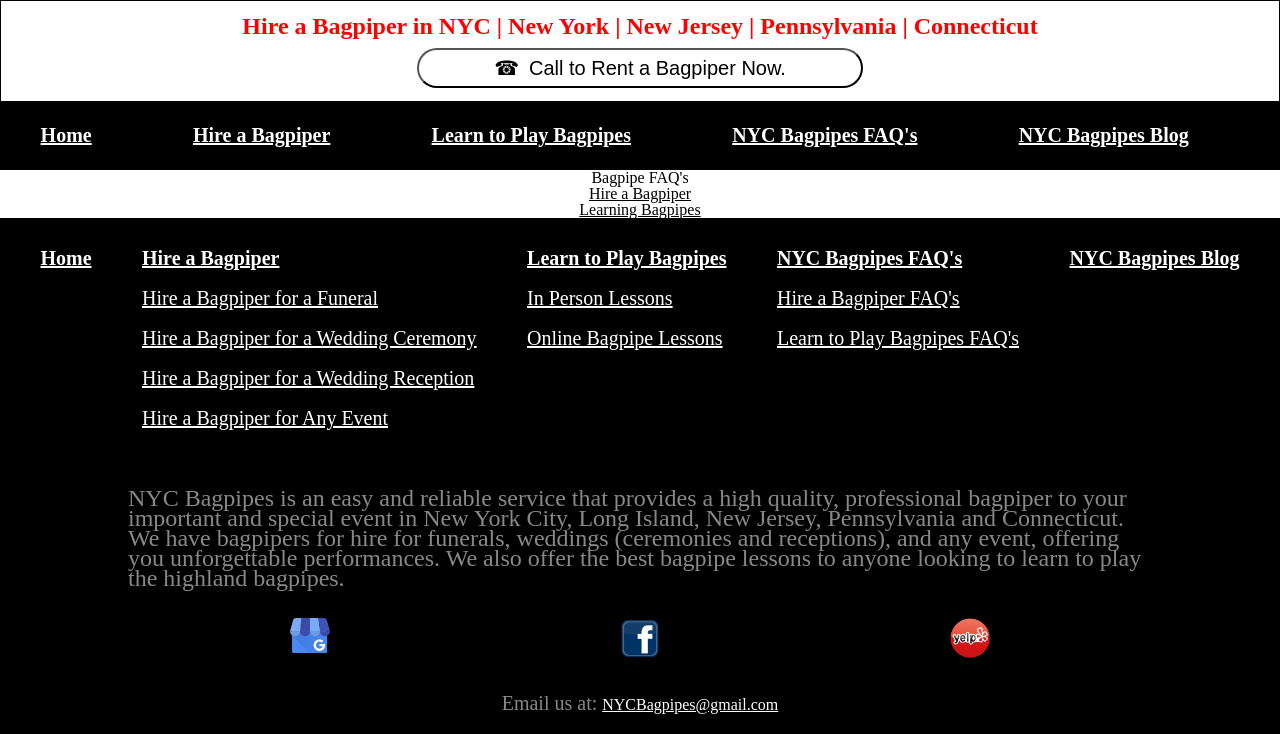
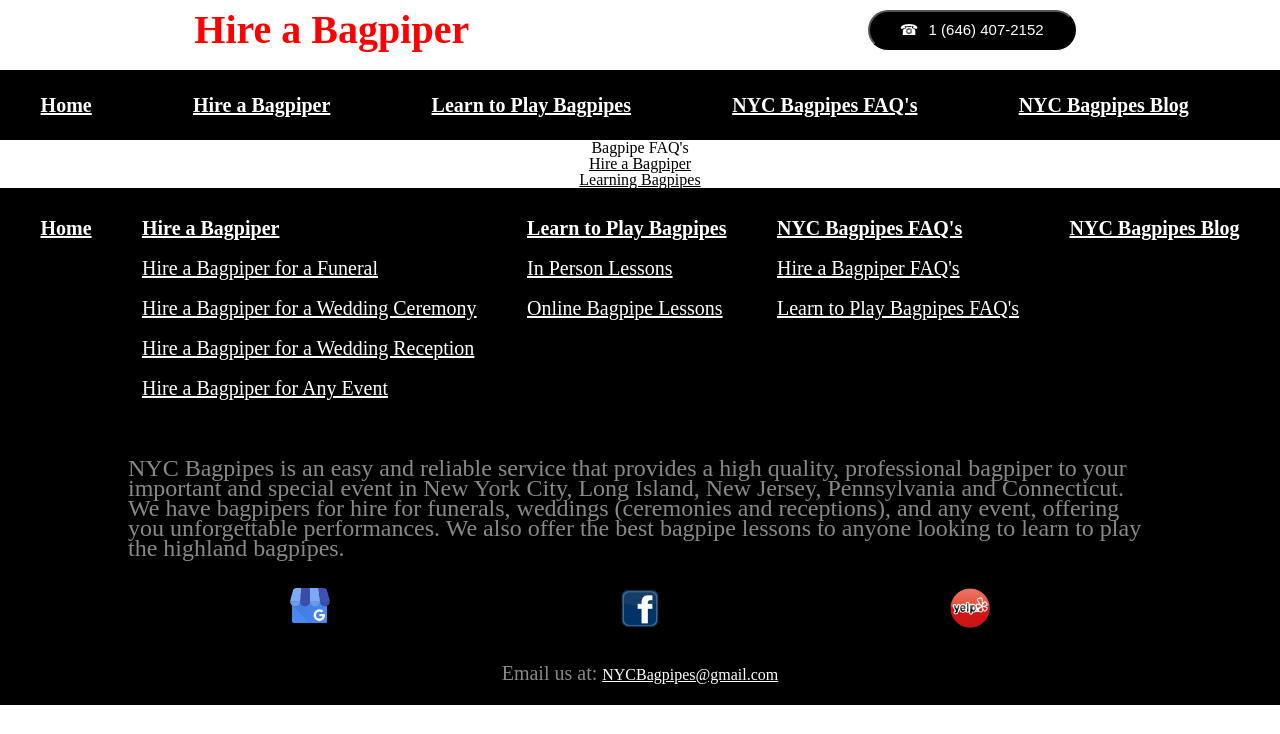
Before and after one commit to CristopherMRodriguez/nycbagpipes-php, a PHP site: page /bagpipe-faq/index.php in a window 1280 px wide. Shown: the top 734 px of the page. Run offline with PHP 8.4, Linux system fonts and the light colour scheme; data that the repository does not hold is empty; some web fonts are replaced.

Commit message:
fix call section

```diff
--- a/call.php
+++ b/call.php
@@ -3,10 +3,10 @@ $phone=16464072152;
 ?>
 <section class="call-section">
   <div class="call">
-    <h2 class="call-title">Hire a Bagpiper in NYC | New York | New Jersey | Pennsylvania | Connecticut</h2>
+    <h2 class="call-title">Hire a Bagpiper</h2>
     <a class="call-anchor" href="tel:<?php echo $phone;?>">
       <button class="call-button">
-        <span class="call-button-span">&#9742</span>Call to Rent a Bagpiper Now.
+        <span class="call-button-span">&#9742</span>1 (646) 407-2152
       </button>
     </a>
   </div>
--- a/home.php
+++ b/home.php
@@ -2,7 +2,7 @@
   <div class="hero">
     <div class="hero-title-container">
       <h1 class="hero-title">NYC Bagpipes</h1>
-      <h2 class="hero-subtitle">For all your Bagpipe Needs</h2>
+      <h2 class="hero-subtitle">Hire a Bagpiper in NYC | New York | New Jersey | Pennsylvania | Connecticut</h2>
     </div>
   </div>
 </section>
--- a/styles.css
+++ b/styles.css
@@ -93,42 +93,31 @@ p {
 	font-size: 1.5em;
 }
 
-
-
 /* call section */
 
 .call {
 	background-color: var(--light);
 	color: var(--red);
-	font-size: 24px;
-	height: 100px;
+	font-size: 40px;
 	font-weight: 800;
 	position: fixed;
 	display: flex;
-	flex-direction: column;
-	justify-content: center;
 	align-items: center;
+	justify-content: space-around;
+	flex-wrap: wrap;
 	width: 100%;
 	top: 0;
-	border: var(--dark) solid 1px;
-	padding: 50px;
 }
 
 .call-button{
-	background-color: var(--light);
+	background-color: var(--dark);
 	border-radius: 45px;
 	height: 40px;
-	margin-top: 10px;
-	font-size: 20px;
-	color: var(--dark);
+	margin: 10px;
+	font-size: 15px;
+	color: var(--light);
 	border-color: var(--dark);
-	padding: 0 75px;
-}
-
-@media (max-width: 935px) {
-	.call {
-		height: 120px;
-	}
+	padding: 0 30px;
 }
 
 .call-anchor{
@@ -157,14 +146,10 @@ p {
 /* nav-bar section */
 
 .header-div{
-	margin-top: 100px;
+	margin-top: 70px;
 	width: 100%;
 }
-@media (max-width: 935px) {
-	.header-div {
-		margin-top: 120px;
-	}
-}
+
 /* nav-bar non-mobile */
 .nav-ul{
 	background-color: var(--dark);
@@ -275,7 +260,7 @@ p {
 
 .hero-subtitle {
 	color: var(--light);
-	font-size: 50px;
+	font-size: 25px;
 	margin-top: 50px;
 	font-style: italic;
 }
@@ -367,8 +352,10 @@ p {
 		height: 300px;
 		margin-top: 25px;
 	}
+	.call {
+		font-size: 24px;
+	}
 }
-
 
 .section-title {
 	font-size: 50px;
```
